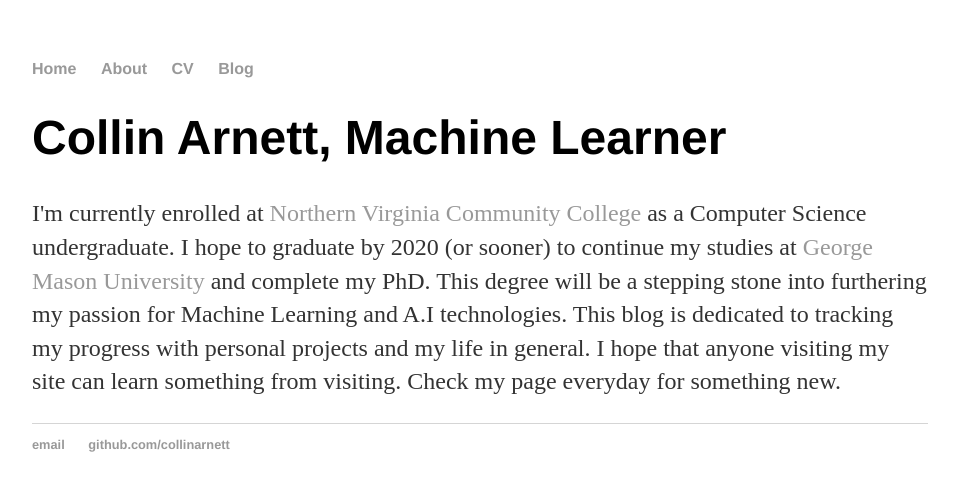
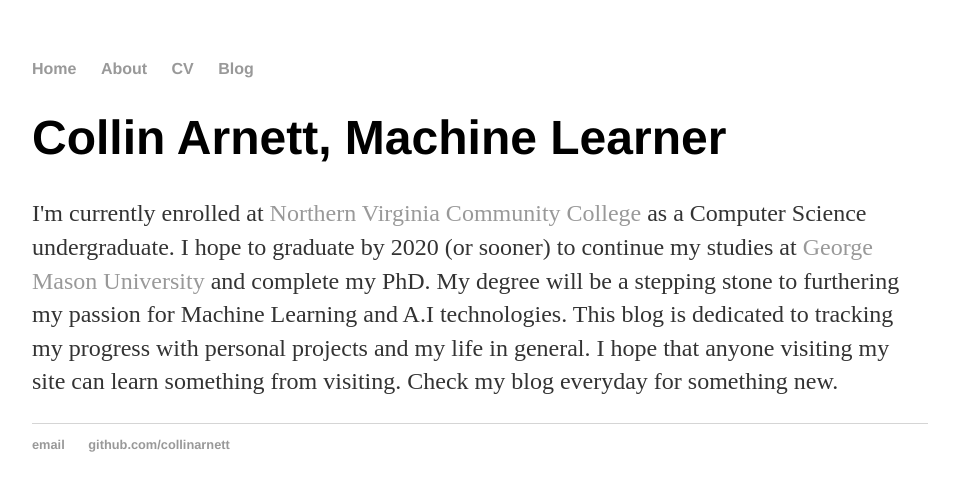
Before and after one commit to collinarnett/collinarnett.github.io, a Jekyll site: the page built from about/index.html, in a window 1280 px wide. Shown: the top 491 px of the page, without its empty margins (160-1119 px from the left). Built offline with Jekyll 4.4.1, drawn with Linux system fonts in a browser that asks for light colours.

Commit message:
Grammer changes

```diff
--- a/about/index.html
+++ b/about/index.html
@@ -4,5 +4,5 @@ title: Collin Arnett, Machine Learner
 ---
 <h1>{{ page.title }}</h1>
 <div class="blurb">
-  <p>I'm currently enrolled at <a href="https://www.nvcc.edu/">Northern Virginia Community College</a> as a Computer Science undergraduate. I hope to graduate by 2020 (or sooner) to continue my studies at <a href="https://www2.gmu.edu/">George Mason University</a> and complete my PhD. This degree will be a stepping stone into furthering my passion for Machine Learning and A.I technologies. This blog is dedicated to tracking my progress with personal projects and my life in general. I hope that anyone visiting my site can learn something from visiting. Check my page everyday for something new.</p>
+  <p>I'm currently enrolled at <a href="https://www.nvcc.edu/">Northern Virginia Community College</a> as a Computer Science undergraduate. I hope to graduate by 2020 (or sooner) to continue my studies at <a href="https://www2.gmu.edu/">George Mason University</a> and complete my PhD. My degree will be a stepping stone to furthering my passion for Machine Learning and A.I technologies. This blog is dedicated to tracking my progress with personal projects and my life in general. I hope that anyone visiting my site can learn something from visiting. Check my blog everyday for something new.</p>
 </div><!-- /.blurb -->
```
